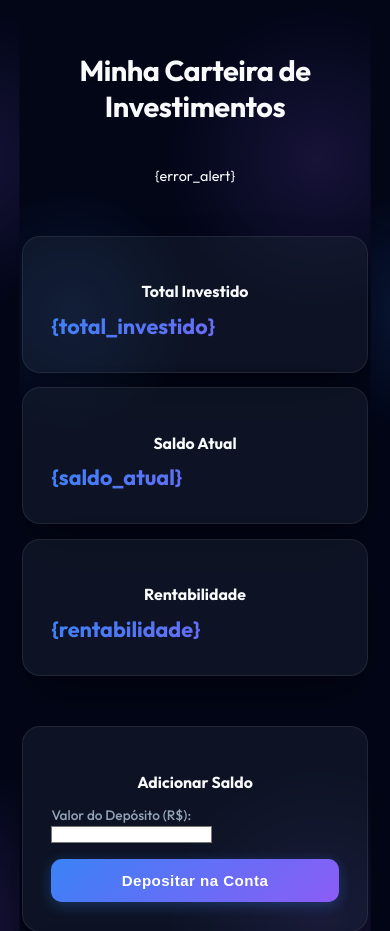
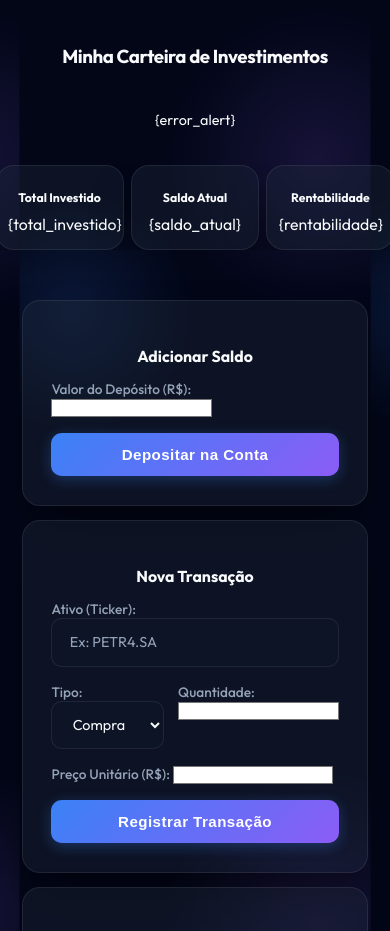
Before and after one commit to khaju2026/InvestSmart, a Python web app: template templates/carteira.html in a window 390 px wide. Shown: the part 69-1000 px from the top of the page. Run offline with Jinja, Linux system fonts and the light colour scheme; the template is opened without the code that fills it, so the values that code supplies are empty.

Commit message:
Optimize Carteira layout for mobile

```diff
--- a/templates/carteira.html
+++ b/templates/carteira.html
@@ -13,7 +13,11 @@
         .card h3 { margin-bottom: 0.5rem; font-size: 1.1rem; }
         .card p, .card label { font-size: 0.95rem; }
         .card-grid { margin-top: 1rem !important; gap: 1rem; }
-        h2 { margin-bottom: 0.5rem; }
+        .summary-grid { display: flex; gap: 0.5rem; justify-content: space-between; overflow-x: auto; }
+        .summary-grid .card { flex: 1; padding: 0.8rem; text-align: center; min-width: 100px; }
+        .summary-grid h3 { font-size: 0.85rem; }
+        .summary-grid p { font-size: 1.1rem !important; margin: 0; }
+        h2 { margin-bottom: 0.5rem; font-size: 1.3rem; }
         form { gap: 0.5rem !important; }
     </style>
 </head>
@@ -33,18 +37,18 @@
 
         {error_alert}
 
-        <div class="card-grid">
+        <div class="summary-grid">
             <div class="card">
                 <h3>Total Investido</h3>
-                <p style="font-size: 1.5rem; color: var(--text-color);">{total_investido}</p>
+                <p style="color: var(--text-color);">{total_investido}</p>
             </div>
             <div class="card">
                 <h3>Saldo Atual</h3>
-                <p style="font-size: 1.5rem; color: var(--primary-color);">{saldo_atual}</p>
+                <p style="color: var(--primary-color);">{saldo_atual}</p>
             </div>
             <div class="card">
                 <h3>Rentabilidade</h3>
-                <p style="font-size: 1.5rem; color: var(--success-color);">{rentabilidade}</p>
+                <p style="color: var(--success-color);">{rentabilidade}</p>
             </div>
         </div>
 
```
